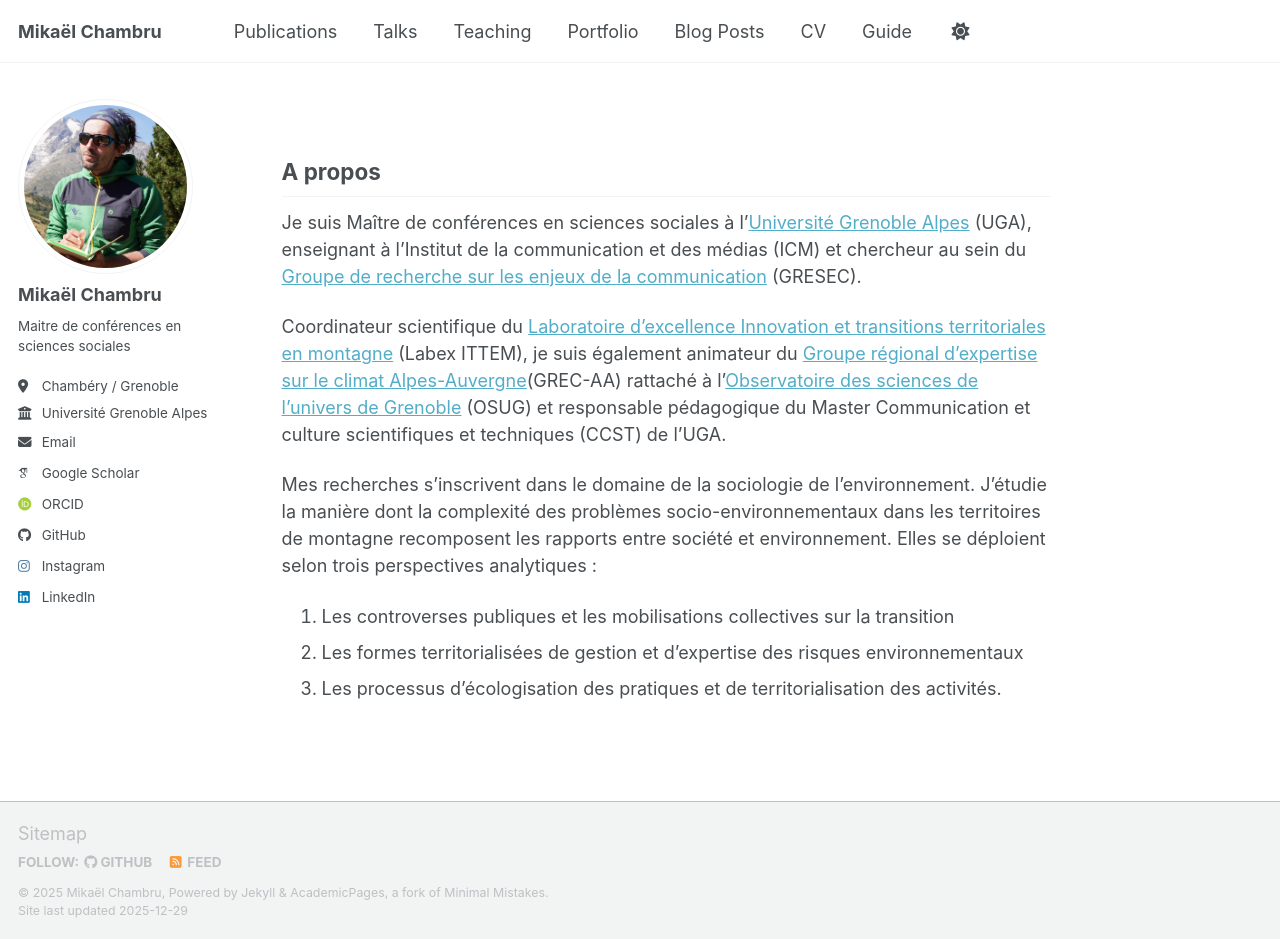
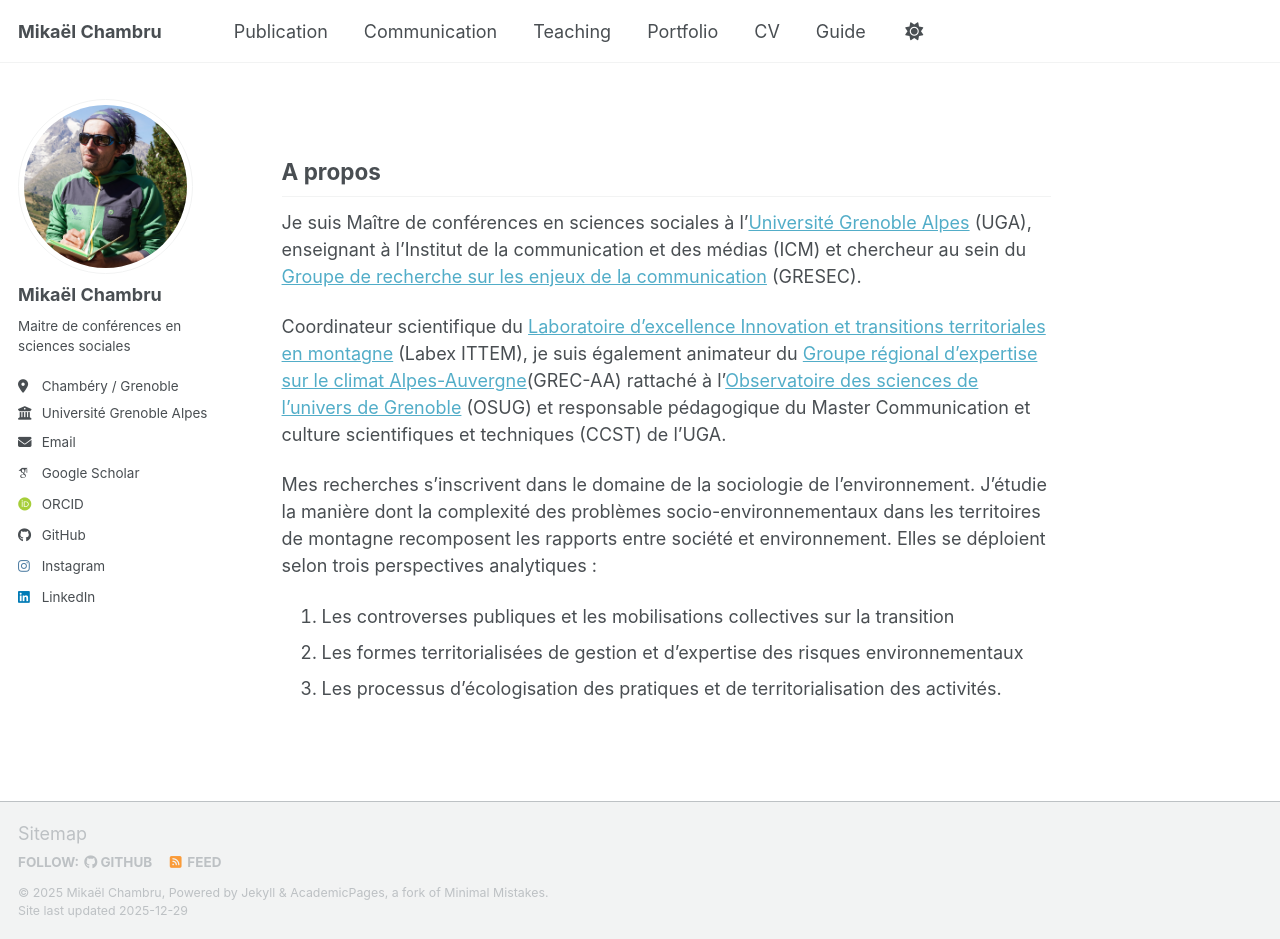
Before and after one commit to mikaelchambru/mikaelchambru.github.io, a Jekyll site: the page built from _pages/about.md, in a window 1280 px wide and 939 px high. Built offline with Jekyll 4.4.1, drawn with Linux system fonts in a browser that asks for light colours; some web fonts are replaced; a script bundle is joined from its source files by our own code; library files that are not in the unit come from our copies.

Commit message:
Update navigation.yml

```diff
--- a/_data/navigation.yml
+++ b/_data/navigation.yml
@@ -8,10 +8,10 @@
 #      Markdown formatted page while the second is generated using JSON.
 
 main:
-  - title: "Publications"
+  - title: "Publication"
     url: /publications/
 
-  - title: "Talks"
+  - title: "Communication"
     url: /talks/
 
   - title: "Teaching"
@@ -19,9 +19,6 @@ main:
 
   - title: "Portfolio"
     url: /portfolio/
-
-  - title: "Blog Posts"
-    url: /year-archive/
 
   - title: "CV"
     url: /cv/
```
